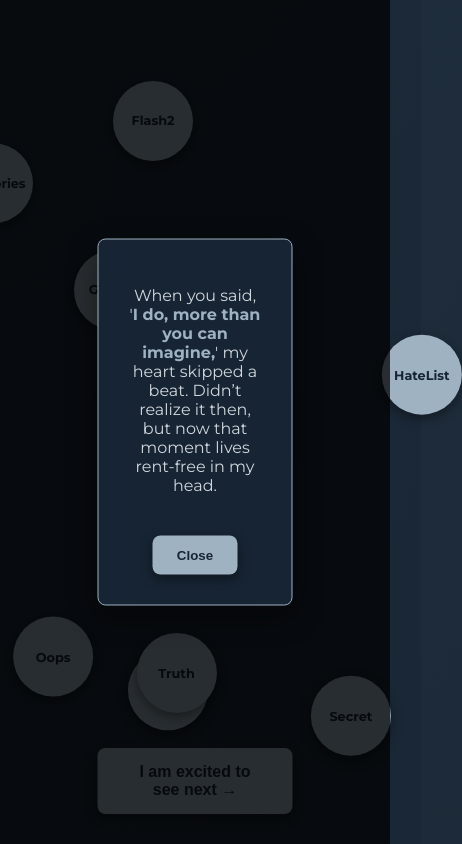
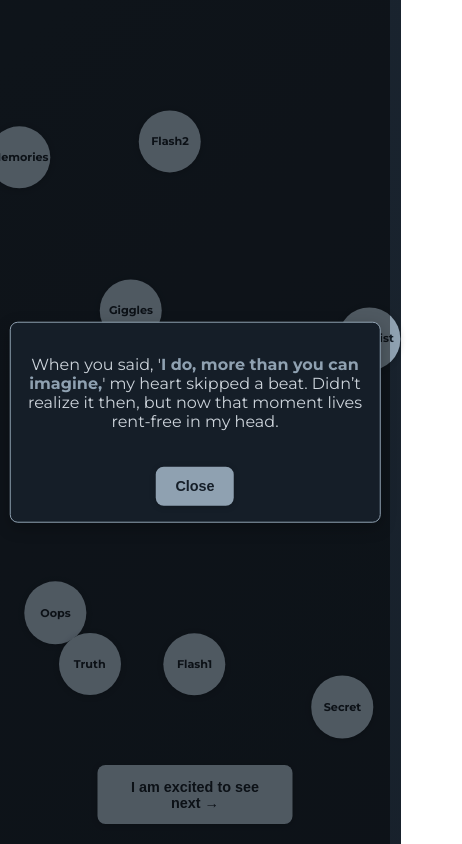
Before and after one commit to IfraKhan1308/Birthday-Surprise, a plain HTML site: page page2.html in a window 390 px wide. Both pictures are taken after a click on the element "Memories". Shown: the whole page, 462 px wide, since content can reach past the window. Drawn offline with Linux system fonts and the light colour scheme.

Commit message:
Update page2.html

```diff
--- a/page2.html
+++ b/page2.html
@@ -6,19 +6,19 @@
   <title>Our Connection — Little Chaos</title>
   <link href="https://fonts.googleapis.com/css2?family=Montserrat:wght@400;700&family=Playfair+Display:wght@400;700&display=swap" rel="stylesheet">
   <style>
-    /* CSS Variables for a consistent, professional dark theme */
+    /* NEW THEME: Ultra Soft, Deep & Muted Blue-Grey with Subtle Cool Silver Accents */
     :root {
-      --background-start: #172433; /* Deeper, very muted blue-grey */
-      --background-end: #21303e;   /* Slightly lighter, gentle blue-grey */
-      --text-color-light: #d0d7dd; /* Soft, cool off-white for main text */
-      --text-color-dark: #172433;  /* Matches background start for button text */
-      --accent-color: #9eb2c2;    /* Professional Orange for accents */
-      --button-hover-color: #8397a7; /* Darker Orange on hover */
-      --overlay-bg-dark: rgba(0, 0, 0, 0.75); /* Darker overlay for modals/background */
-      --overlay-bg-light: rgba(255, 255, 255, 0.1); /* Very light, subtle overlay for some elements */
-      --border-radius-subtle: 8px; /* Consistent rounded corners */
-      --box-shadow-subtle: 0 4px 12px rgba(0, 0, 0, 0.4); /* Soft, deep shadow */
-      --box-shadow-accent: 0 0 10px var(--accent-color); /* Subtle accent glow */
+      --background-start: #151e28; /* Even deeper, very muted blue-grey */
+      --background-end: #1f2a36;   /* Slightly lighter, gentle blue-grey */
+      --text-color-light: #cdd4db; /* Very soft, cool light grey for main text */
+      --text-color-dark: #151e28;  /* Matches background start for button text */
+      --accent-color: #8fa1b1;    /* Desaturated, soft silver-blue - very subtle accent */
+      --button-hover-color: #7a8b9a; /* Darker desaturated silver-blue on hover */
+      --overlay-bg-dark: rgba(0, 0, 0, 0.45); /* Very light overlay, allows background to show more */
+      --overlay-bg-light: rgba(255, 255, 255, 0.02); /* Extremely subtle for light overlays */
+      --border-radius-subtle: 8px;
+      --box-shadow-subtle: 0 1px 6px rgba(0, 0, 0, 0.2); /* Extremely soft, diffuse shadow */
+      --box-shadow-accent: 0 0 5px var(--accent-color); /* Very subtle accent glow */
     }
 
     * {
@@ -29,15 +29,14 @@
       margin: 0;
       padding: 0;
       height: 100vh;
-      font-family: 'Montserrat', sans-serif; /* Consistent font */
-      color: var(--text-color-light); /* Default text color */
+      font-family: 'Montserrat', sans-serif;
+      color: var(--text-color-light);
       display: flex;
       justify-content: center;
       align-items: center;
       overflow: hidden;
-      position: relative; /* Needed for pseudo-element background */
+      position: relative;
 
-      /* Background gradient animation from previous pages */
       background: linear-gradient(-45deg, var(--background-start), var(--background-end));
       background-size: 400% 400%;
       animation: gradientBG 20s ease infinite;
@@ -49,7 +48,6 @@
       100% { background-position: 0% 50%; }
     }
 
-    /* REMOVED BACKGROUND IMAGE STYLES */
     body::before {
       content: '';
       position: absolute;
@@ -57,8 +55,10 @@
       left: 0;
       width: 100%;
       height: 100%;
+      /* If you want an image here, add background-image: url('your-image.jpg'); and adjust filter. */
+      /* Example: background-image: url('001.jpg'); */
       background-size: cover;
-      filter: grayscale(50%) brightness(60%);
+      filter: grayscale(20%) brightness(80%) contrast(85%); /* Very soft filter, lowest contrast */
       z-index: -2;
     }
 
@@ -68,17 +68,18 @@
       top: 50%;
       left: 50%;
       transform: translate(-50%, -50%);
-      background: rgba(44, 62, 80, 0.75); /* Darker, slightly transparent background */
-      backdrop-filter: blur(5px); /* Subtle blur for depth */
-      padding: 20px 30px;
+      background: rgba(21, 30, 40, 0.95); /* Matches new background start, very opaque for readability */
+      backdrop-filter: blur(4px); /* Slightly less blur for faster rendering on mobile */
+      /* Adjusted clamp values for better mobile padding */
+      padding: clamp(15px, 4vw, 25px) clamp(20px, 6vw, 35px);
       border-radius: var(--border-radius-subtle);
       box-shadow: var(--box-shadow-subtle);
-      font-size: clamp(1em, 2.5vw, 1.2em); /* Responsive font size */
+      font-size: clamp(1em, 2.5vw, 1.2em);
       z-index: 3;
-      animation: bounce 2s infinite ease-in-out; /* Smoother bounce */
+      animation: bounce 2s infinite ease-in-out;
       text-align: center;
-      color: var(--text-color-light); /* Light text for readability */
-      max-width: 90%; /* Ensure it stays in frame */
+      color: var(--text-color-light);
+      max-width: 90%; /* Ensures it doesn't spill off screen */
     }
 
     @keyframes bounce {
@@ -86,20 +87,21 @@
         transform: translate(-50%, -50%) scale(1);
       }
       50% {
-        transform: translate(-50%, -50%) scale(1.03); /* Smaller bounce for professionalism */
+        transform: translate(-50%, -50%) scale(1.01);
       }
     }
 
     /* Styling for the interactive circles */
     .circle {
       position: absolute;
-      width: clamp(80px, 15vw, 120px); /* Responsive circle size */
-      height: clamp(80px, 15vw, 120px);
-      background-color: var(--accent-color); /* Accent color */
-      color: var(--text-color-dark); /* Dark text on accent background */
-      font-family: 'Montserrat', sans-serif; /* Consistent font */
-      font-weight: 700; /* Bold text */
-      font-size: clamp(0.8em, 1.8vw, 1em); /* Responsive font size */
+      /* Adjusted clamp values for better mobile sizing */
+      width: clamp(70px, 18vw, 120px);
+      height: clamp(70px, 18vw, 120px);
+      background-color: var(--accent-color);
+      color: var(--text-color-dark);
+      font-family: 'Montserrat', sans-serif;
+      font-weight: 700;
+      font-size: clamp(0.75em, 1.8vw, 1em); /* Adjusted font size for smaller circles */
       border-radius: 50%;
       display: flex;
       justify-content: center;
@@ -107,12 +109,9 @@
       text-align: center;
       cursor: pointer;
       box-shadow: var(--box-shadow-subtle);
-      transition: transform 0.2s ease, background-color 0.2s ease;
-      /* Circles are visible by default */
+      transition: transform 0.2s ease, background-color 0.2s ease, box-shadow 0.2s ease;
       opacity: 1;
-      transform: scale(1) translateY(0);
-      /* This is the key fix: Re-apply the animation property for floating! */
-      animation-fill-mode: forwards; /* Ensures animation stays at final state if not looping */
+      animation-fill-mode: forwards;
     }
 
     /* Staggered floating animations for circles */
@@ -126,37 +125,36 @@
     .circle:nth-child(8) { animation: circleFloat2 7.8s infinite ease-in-out; }
     .circle:nth-child(9) { animation: circleFloat3 5.5s infinite ease-in-out; }
 
-
     .circle:hover {
       transform: scale(1.1);
-      background-color: var(--button-hover-color); /* Darker orange on hover */
-      z-index: 4; /* Higher z-index on hover to appear above other circles and message */
-      box-shadow: 0 8px 20px rgba(0, 0, 0, 0.5); /* Stronger shadow on hover */
+      background-color: var(--button-hover-color);
+      z-index: 4;
+      box-shadow: 0 4px 10px rgba(0, 0, 0, 0.3);
     }
 
-    /* Floating animations (adjusted slightly for smoother movement) */
+    /* Floating animations */
     @keyframes circleFloat1 {
-      0%   { transform: translate(0, 0); }
-      25%  { transform: translate(100px, -150px); }
-      50%  { transform: translate(-80px, 120px); }
-      75%  { transform: translate(150px, 80px); }
-      100% { transform: translate(0, 0); }
+      0%{ transform: translate(0, 0) scale(1); }
+      25%{ transform: translate(100px, -150px) scale(1); }
+      50%{ transform: translate(-80px, 120px) scale(1); }
+      75%{ transform: translate(150px, 80px) scale(1); }
+      100%{ transform: translate(0, 0) scale(1); }
     }
 
     @keyframes circleFloat2 {
-      0%   { transform: translate(0, 0); }
-      25%  { transform: translate(-150px, 100px); }
-      50%  { transform: translate(120px, -150px); }
-      75%  { transform: translate(-80px, 180px); }
-      100% { transform: translate(0, 0); }
+      0%{ transform: translate(0, 0) scale(1); }
+      25%{ transform: translate(-150px, 100px) scale(1); }
+      50%{ transform: translate(120px, -150px) scale(1); }
+      75%{ transform: translate(-80px, 180px) scale(1); }
+      100%{ transform: translate(0, 0) scale(1); }
     }
 
     @keyframes circleFloat3 {
-      0%   { transform: translate(0, 0); }
-      25%  { transform: translate(200px, 150px); }
-      50%  { transform: translate(-120px, -120px); }
-      75%  { transform: translate(80px, 200px); }
-      100% { transform: translate(0, 0); }
+      0% { transform: translate(0, 0) scale(1); }
+      25%{ transform: translate(200px, 150px) scale(1); }
+      50%{ transform: translate(-120px, -120px) scale(1); }
+      75%{ transform: translate(80px, 200px) scale(1); }
+      100%{ transform: translate(0, 0) scale(1); }
     }
 
     /* Modal styling */
@@ -165,19 +163,23 @@
       top: 50%;
       left: 50%;
       transform: translate(-50%, -50%);
-      background: var(--background-start); /* Dark theme background for modal */
-      color: var(--text-color-light); /* Light text for modal */
+      background: var(--background-start);
+      color: var(--text-color-light);
       border-radius: var(--border-radius-subtle);
-      padding: 30px;
-      box-shadow: 0 10px 30px rgba(0,0,0,0.4);
+      /* Adjusted clamp values for better mobile padding */
+      padding: clamp(20px, 6vw, 30px);
+      box-shadow: 0 5px 15px rgba(0,0,0,0.25);
       display: none;
       z-index: 10;
-      max-width: 450px; /* Slightly wider modal */
+      /* Crucial for mobile: max-width and fluid width */
+      max-width: 95vw; /* Allow it to take up more width on small screens */
+      width: 450px; /* Base width for larger screens */
       text-align: center;
       animation: fadeIn 0.5s ease forwards;
-      border: 1px solid var(--accent-color); /* Subtle accent border */
-      max-height: 80vh; /* Limit height for long messages */
-      overflow-y: auto; /* Enable scrolling for long content */
+      border: 1px solid var(--accent-color);
+      /* Adjusted max height for better mobile scrolling */
+      max-height: 90vh;
+      overflow-y: auto;
     }
 
     @keyframes fadeIn {
@@ -191,17 +193,18 @@
       top: 0; left: 0;
       width: 100%;
       height: 100%;
-      background: var(--overlay-bg-dark); /* Darker overlay for modal background */
+      background: var(--overlay-bg-dark);
       display: none;
       z-index: 5;
     }
 
     /* Close button for modal */
     .close-btn {
-      margin-top: 25px; /* More space */
-      padding: 12px 24px; /* Larger button */
+      /* Adjusted clamp values for better mobile margins/padding */
+      margin-top: clamp(20px, 5vw, 25px);
+      padding: clamp(10px, 3.5vw, 15px) clamp(20px, 6vw, 30px);
       background-color: var(--accent-color);
-      color: var(--text-color-dark); /* Dark text on button */
+      color: var(--text-color-dark);
       border: none;
       border-radius: var(--border-radius-subtle);
       cursor: pointer;
@@ -212,64 +215,146 @@
 
     .close-btn:hover {
       background-color: var(--button-hover-color);
-      transform: translateY(-2px);
-      box-shadow: 0 6px 15px rgba(0, 0, 0, 0.5);
-    }
-
-    /* Title inside the circle (if applicable, though removed from HTML) */
-    .circle-title {
-      font-weight: bold;
-      font-size: 0.9em;
-      padding: 10px;
+      transform: translateY(-1px);
+      box-shadow: 0 3px 8px rgba(0, 0, 0, 0.25);
     }
 
     /* Next page button at the bottom */
     .next-page {
       position: absolute;
-      bottom: 30px; /* More space from bottom */
+      /* Adjusted clamp values for better mobile positioning/padding */
+      bottom: clamp(20px, 5vw, 30px);
       left: 50%;
       transform: translateX(-50%);
       background: var(--accent-color);
-      color: var(--text-color-dark); /* Dark text on button */
-      padding: 15px 35px; /* Larger button, consistent with index.html */
-      font-size: clamp(1em, 2vw, 1.1em); /* Responsive font size */
+      color: var(--text-color-dark);
+      padding: clamp(12px, 4vw, 18px) clamp(25px, 7vw, 40px);
+      font-size: clamp(1em, 2vw, 1.1em);
       font-weight: 700;
       border: none;
       border-radius: var(--border-radius-subtle);
       cursor: pointer;
       z-index: 2;
       box-shadow: var(--box-shadow-subtle);
-      animation: pulseBtn 2s infinite ease-in-out; /* Renamed keyframe to avoid conflict */
+      animation: pulseBtn 2s infinite ease-in-out;
       transition: background-color 0.3s ease, transform 0.3s ease, box-shadow 0.3s ease;
     }
 
     /* New keyframe for the next button pulse to avoid conflict with center message bounce */
     @keyframes pulseBtn {
       0% { transform: translateX(-50%) scale(1); }
-      50% { transform: translateX(-50%) scale(1.02); } /* Smaller pulse for elegance */
+      50% { transform: translateX(-50%) scale(1.002); }
       100% { transform: translateX(-50%) scale(1); }
     }
 
     .next-page:hover {
       background-color: var(--button-hover-color);
-      transform: translateX(-50%) translateY(-2px) scale(1.01); /* Lift and scale slightly */
-      box-shadow: 0 8px 20px rgba(0, 0, 0, 0.5);
+      transform: translateX(-50%) translateY(-1px) scale(1.001);
+      box-shadow: 0 4px 10px rgba(0, 0, 0, 0.3);
     }
 
     /* Styling for highlighted text within modal messages */
     .modal-content-text b {
-      color: var(--accent-color); /* Highlight important phrases with accent color */
+      color: var(--accent-color);
     }
 
     .modal-content-text p {
-      margin-bottom: 1em; /* Spacing between paragraphs in modal */
+      margin-bottom: 1em;
+    }
+
+    /* --- Media Queries for fine-tuning on smaller screens --- */
+    @media (max-width: 600px) {
+      .center-message {
+        font-size: clamp(0.9em, 4vw, 1.1em); /* Slightly smaller font for very small screens */
+        padding: clamp(10px, 3vw, 20px) clamp(15px, 4vw, 30px);
+      }
+
+      .circle {
+        /* Distribute circles better on smaller screens by adjusting their 'top' and 'left' percentages */
+        /* These are just examples, you might need to adjust these more precisely */
+        /* For a highly responsive layout, consider using CSS Grid or Flexbox for circle positioning if they become more structured.
+           For now, slight percentage tweaks might help. */
+        width: clamp(60px, 16vw, 90px); /* Make circles a bit smaller on very small phones */
+        height: clamp(60px, 16vw, 90px);
+        font-size: clamp(0.7em, 1.6vw, 0.9em);
+      }
+
+      /* Example adjustment for a specific circle on small screens */
+      .circle:nth-child(2) { /* HateList */
+        top: 35%; /* Adjust position to avoid overlap */
+        left: 75%;
+      }
+      .circle:nth-child(3) { /* LikeYou */
+        top: 55%;
+        left: 25%;
+      }
+       .circle:nth-child(4) { /* Flash1 */
+        top: 70%;
+        left: 70%;
+      }
+      .circle:nth-child(5) { /* Flash2 */
+        top: 25%;
+        left: 55%;
+      }
+      .circle:nth-child(6) { /* Oops */
+        top: 65%;
+        left: 15%;
+      }
+      .circle:nth-child(7) { /* Secret */
+        top: 85%;
+        left: 85%;
+      }
+      .circle:nth-child(8) { /* Giggles */
+        top: 45%;
+        left: 45%;
+      }
+      .circle:nth-child(9) { /* Truth */
+        top: 100%;
+        left: 40%;
+      }
+
+
+      .modal {
+        padding: clamp(15px, 4vw, 25px); /* More constrained padding for very small modals */
+        max-width: 95vw; /* Ensure it really stays within viewport */
+        max-height: 90vh; /* Allow for vertical scrolling if content is long */
+      }
+
+      .close-btn {
+        padding: clamp(8px, 3vw, 12px) clamp(15px, 5vw, 25px);
+        font-size: clamp(0.9em, 3vw, 1em);
+      }
+
+      .next-page {
+        padding: clamp(10px, 3.5vw, 15px) clamp(20px, 6vw, 30px);
+        font-size: clamp(0.9em, 2.5vw, 1em);
+      }
+
+      /* Adjust animation translation values for smaller screens if circles move too far */
+      @keyframes circleFloat1 {
+        25%{ transform: translate(70px, -100px) scale(1); }
+        50%{ transform: translate(-50px, 80px) scale(1); }
+        75%{ transform: translate(100px, 60px) scale(1); }
+      }
+
+      @keyframes circleFloat2 {
+        25%{ transform: translate(-100px, 70px) scale(1); }
+        50%{ transform: translate(80px, -100px) scale(1); }
+        75%{ transform: translate(-50px, 120px) scale(1); }
+      }
+
+      @keyframes circleFloat3 {
+        25%{ transform: translate(120px, 100px) scale(1); }
+        50%{ transform: translate(-80px, -80px) scale(1); }
+        75%{ transform: translate(50px, 130px) scale(1); }
+      }
     }
   </style>
 </head>
 <body>
 
   <div class="center-message">
-     Tap a circle to reveal a secret
+    Tap a circle to reveal a secret
   </div>
 
   <div class="circle" style="top: 10%; left: 15%;" data-message-key="Memory">Memories</div>
@@ -280,7 +365,7 @@
   <div class="circle" style="top: 60%; left: 10%;" data-message-key="Oops">Oops</div>
   <div class="circle" style="top: 80%; left: 80%;" data-message-key="Secret">Secret</div>
   <div class="circle" style="top: 40%; left: 40%;" data-message-key="Giggles">Giggles</div>
-  <div class="circle" style="top: 75%; left: 35%;" data-message-key="Truth">Truth</div>
+  <div class="circle" style="top: 75%; left: 15%;" data-message-key="Truth">Truth</div>
 
   <div class="overlay" id="overlay"></div>
   <div class="modal" id="modal">
```
